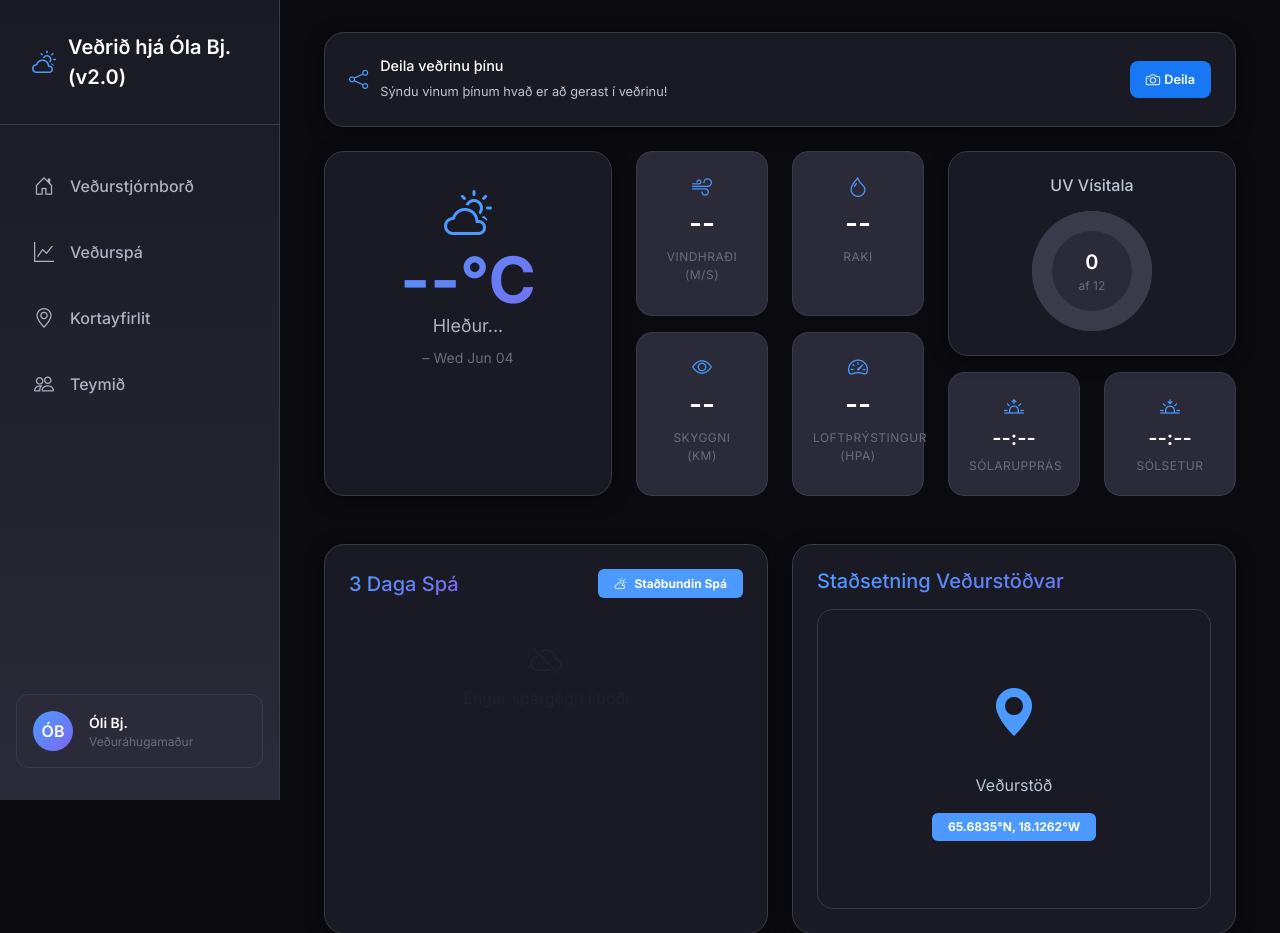
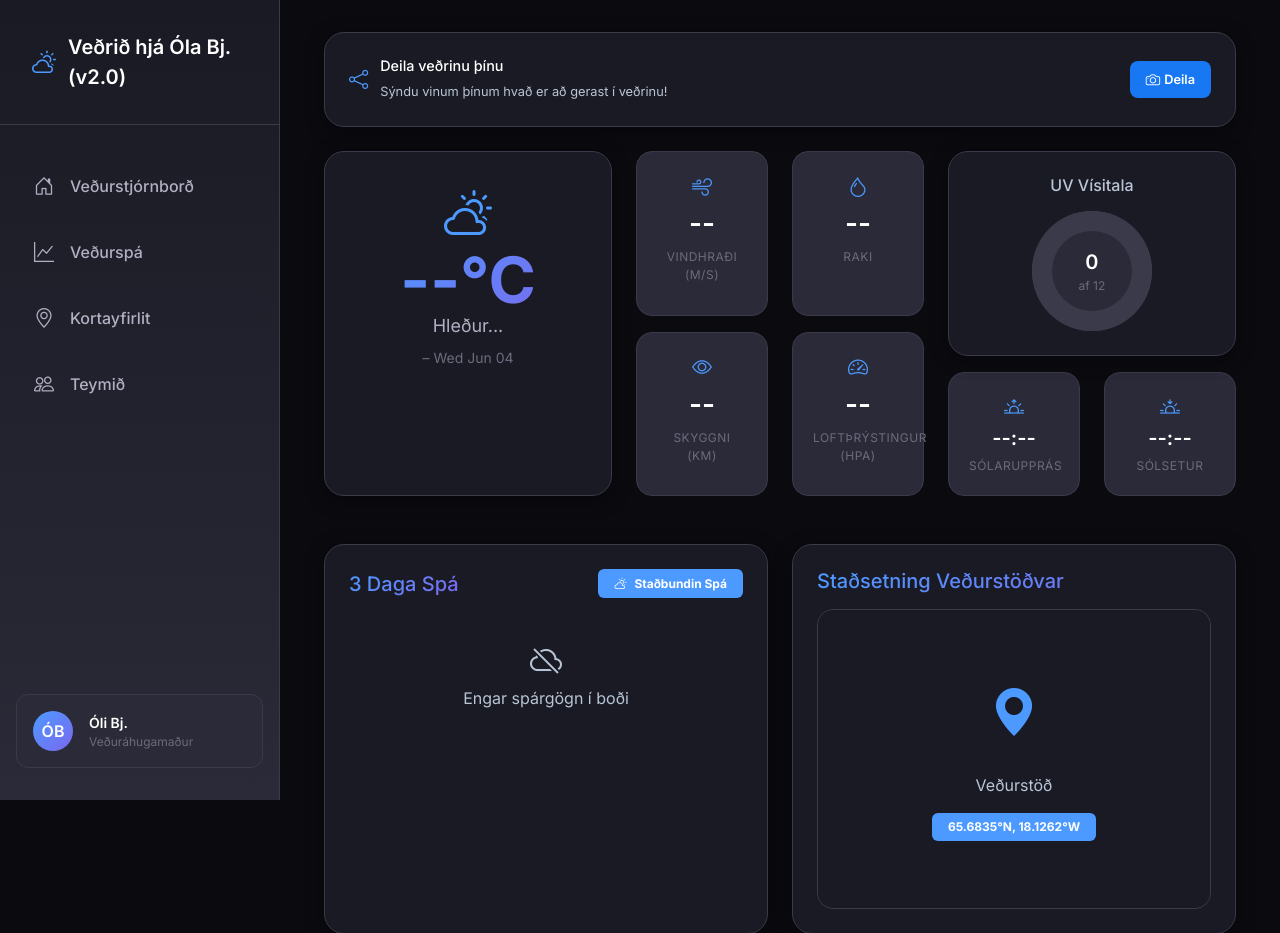
Before and after one commit to Pappakassi/weather_station, a Django app: template templates/weather/dashboard.html in a window 1280 px wide. Shown: the top 933 px of the page. Run offline with Django 4.2, Linux system fonts and the light colour scheme; the template is opened without the code that fills it, so the values that code supplies are empty.

Commit message:
Complete text visibility fixes: remove all remaining text-muted classes

```diff
--- a/templates/weather/dashboard.html
+++ b/templates/weather/dashboard.html
@@ -175,7 +175,7 @@
                             </div>
                         {% endfor %}
                     {% else %}
-                        <div class="text-center text-muted py-4">
+                        <div class="text-center py-4" style="color: #b8c5d6;">
                             <i class="bi bi-cloud-slash" style="font-size: 2rem; margin-bottom: 1rem;"></i>
                             <p>Engar spárgögn í boði</p>
                         </div>
--- a/templates/weather/map.html
+++ b/templates/weather/map.html
@@ -54,7 +54,7 @@
                     <i class="bi bi-geo-alt me-2"></i>
                     Staðsetning Veðurstöðvar
                 </h1>
-                <p class="text-muted">Gagnvirkt kort sem sýnir staðsetningu Akureyrar veðurstöðvar</p>
+                <p style="color: #b8c5d6;">Gagnvirkt kort sem sýnir staðsetningu Akureyrar veðurstöðvar</p>
             </div>
         </div>
     </div>
```
